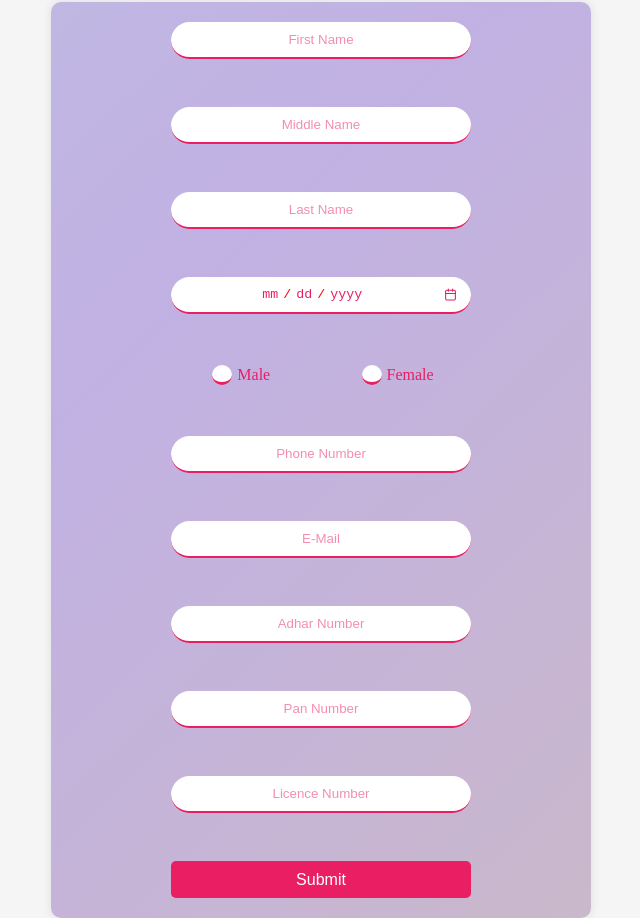
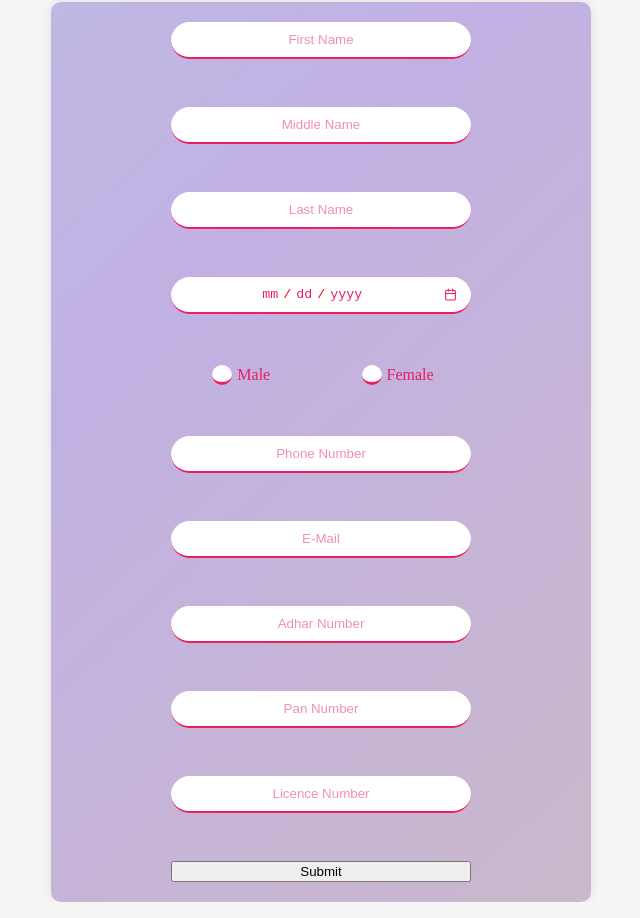
Before and after one commit to Prasad2854/test1, a plain HTML site: page index.html in a window 1280 px wide. Shown: the part 118-1036 px from the top of the page, without its empty margins (319-959 px from the left). Drawn offline with Linux system fonts and the light colour scheme; a web font is replaced by a local one.

Commit message:
Update4 index.html

```diff
--- a/index.html
+++ b/index.html
@@ -364,7 +364,8 @@ input[type=date] {
 
         /><br />
 
-        <input class="input" type="submit" value="Submit" />
+         <button type="submit">Submit</button>
+
         <!-- <button onclick="redirectToDisplay()">Display Data</button> -->
 
         </a>
```
